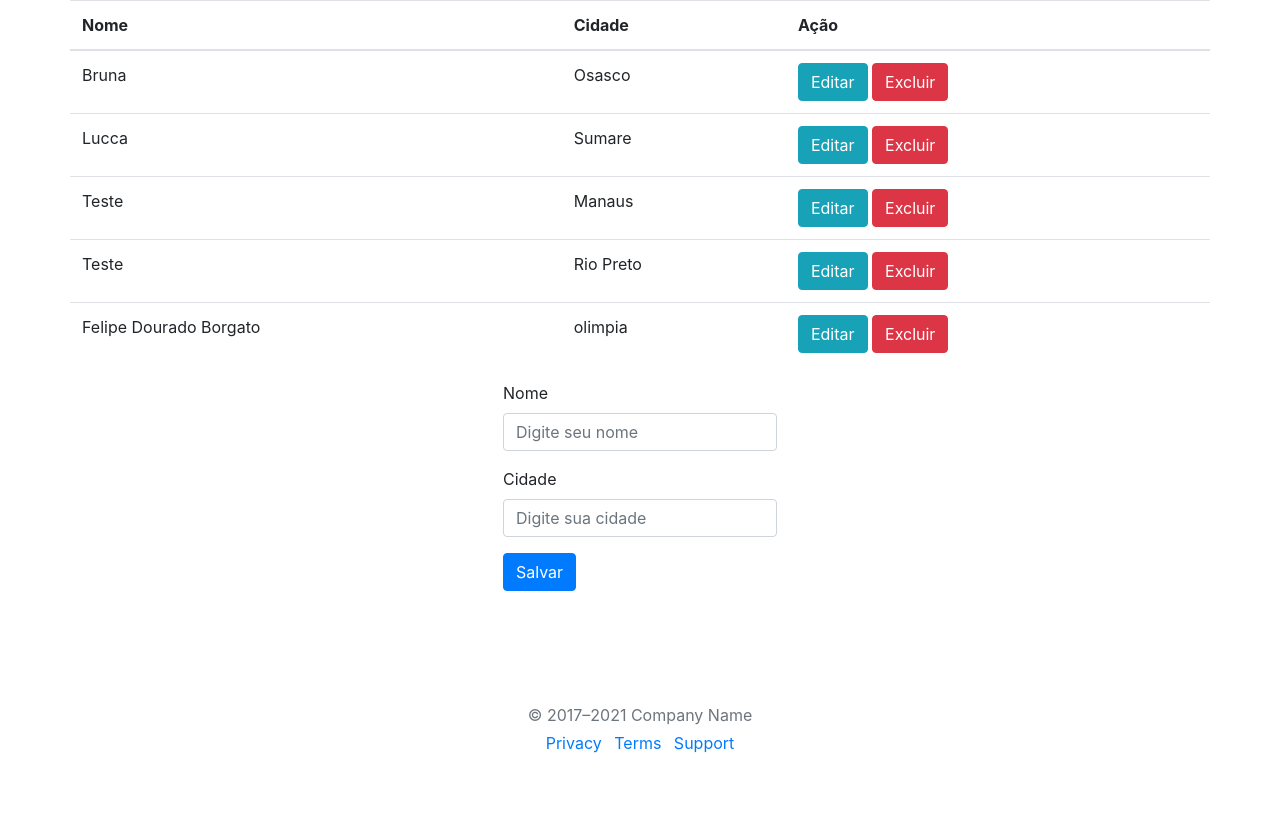
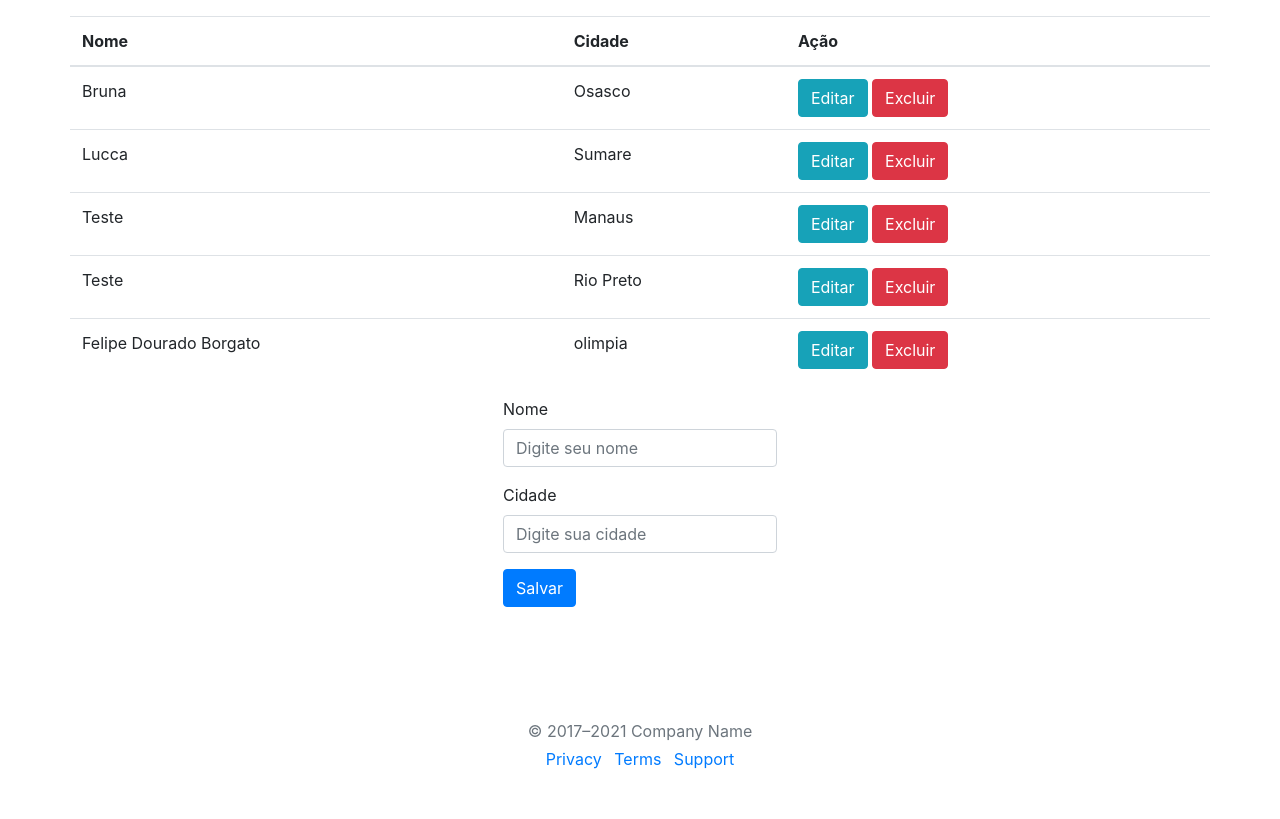
Before and after one commit to marcus1990-dev/new-project, a PHP site: page /index.php in a window 1280 px wide. Before the commit the page ends 753 px from the top, so only its background shows below. Run offline with PHP 8.4, Linux system fonts and the light colour scheme; data comes from the database, SQL or seed files in the repository.

Commit message:
alteração de classe

```diff
--- a/index.php
+++ b/index.php
@@ -23,7 +23,7 @@
     </div>
     <?php endif ?>
 
-    <div class="container">
+    <div class="container mt-3">
     <?php
         $mysqli = new mysqli('localhost', 'root', '', 'crud') or die(mysqli_error($mysqli));
         $resultado = $mysqli->query("SELECT * FROM dados") or die($mysqli->error);
```
